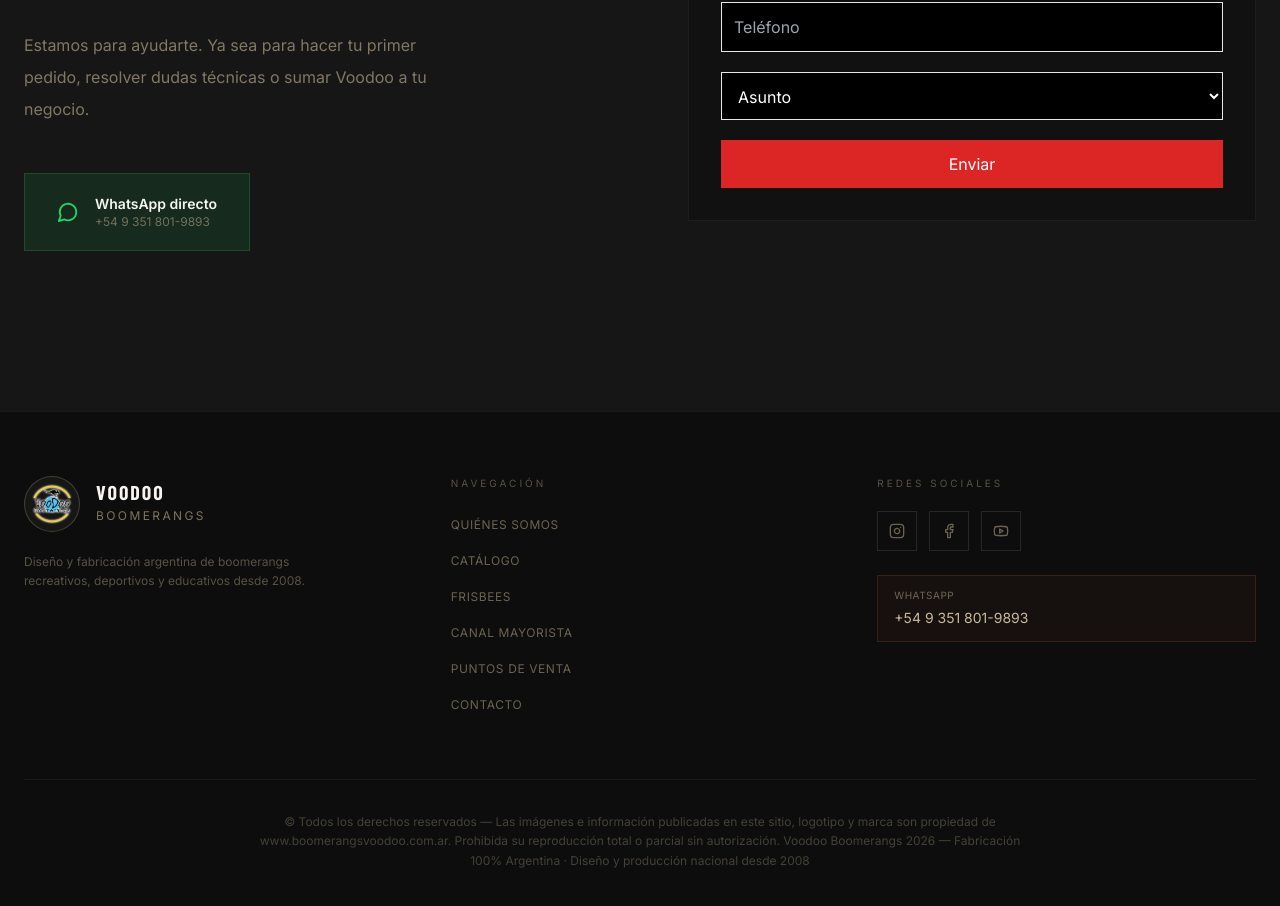
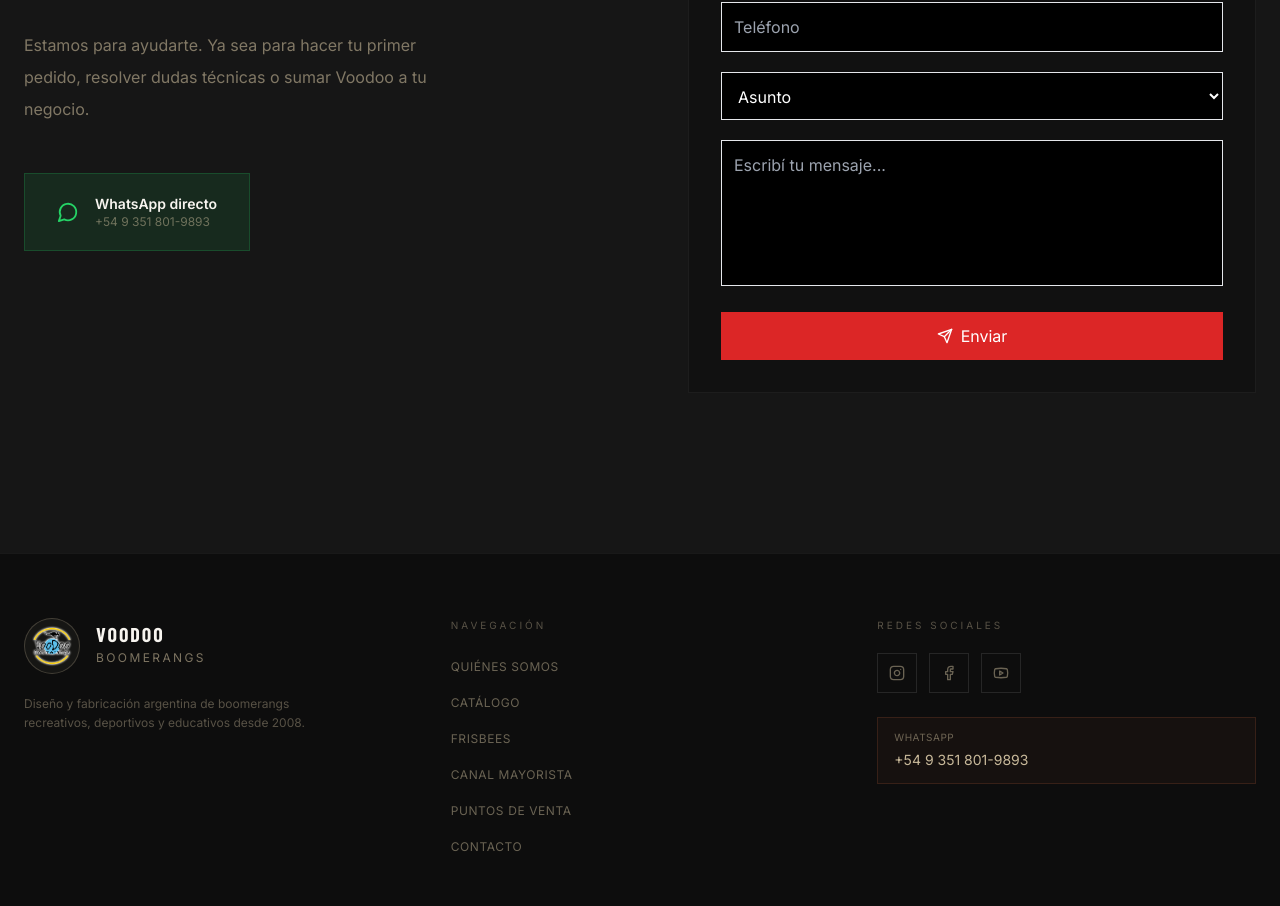
Before and after one commit to Voodoo55Arg/boomerangs-voodoo-site, a React (Vite) app: page / in a window 1280 px wide. Shown: the part 9910-10816 px from the top of the page. Built offline with nearby package versions, Linux system fonts and the light colour scheme; a web font is replaced by a local one.

Commit message:
Update Contact.tsx

```diff
--- a/src/components/Contact.tsx
+++ b/src/components/Contact.tsx
@@ -14,26 +14,35 @@
   email: string;
   phone: string;
   subject: string;
+  message: string;
 }
 
 export default function Contact() {
   const ref = useReveal();
+
   const [form, setForm] = useState<FormState>({
     name: '',
     email: '',
     phone: '',
-    subject: ''
+    subject: '',
+    message: '',
   });
+
   const [sent, setSent] = useState(false);
   const [errors, setErrors] = useState<Partial<FormState>>({});
 
   const validate = (): boolean => {
     const e: Partial<FormState> = {};
+
     if (!form.name.trim()) e.name = 'Requerido';
-    if (!form.email.trim() || !/\S+@\S+\.\S+/.test(form.email)) e.email = 'Email inválido';
+    if (!form.email.trim() || !/\S+@\S+\.\S+/.test(form.email))
+      e.email = 'Email inválido';
     if (!form.phone.trim()) e.phone = 'Requerido';
     if (!form.subject) e.subject = 'Requerido';
+    if (!form.message.trim()) e.message = 'Requerido';
+
     setErrors(e);
+
     return Object.keys(e).length === 0;
   };
 
@@ -60,15 +69,28 @@
     }
   };
 
-  const handleChange = (field: keyof FormState) => (
-    e: React.ChangeEvent<HTMLInputElement | HTMLSelectElement>
-  ) => {
-    setForm((f) => ({ ...f, [field]: e.target.value }));
-    setErrors((er) => ({ ...er, [field]: undefined }));
-  };
+  const handleChange =
+    (field: keyof FormState) =>
+    (
+      e: React.ChangeEvent<HTMLInputElement | HTMLSelectElement | HTMLTextAreaElement>
+    ) => {
+      setForm((f) => ({
+        ...f,
+        [field]: e.target.value,
+      }));
+
+      setErrors((er) => ({
+        ...er,
+        [field]: undefined,
+      }));
+    };
 
   return (
-    <section id="contacto" className="bg-brand-black-soft py-28 md:py-40" ref={ref}>
+    <section
+      id="contacto"
+      className="bg-brand-black-soft py-28 md:py-40"
+      ref={ref}
+    >
       <div className="max-w-7xl mx-auto px-6">
         <div className="grid lg:grid-cols-2 gap-16 lg:gap-24 items-start">
 
@@ -78,17 +100,23 @@
               Contacto
             </p>
 
-            <h2 className="reveal reveal-d1 font-display font-extrabold uppercase leading-none mb-8"
-              style={{ fontSize: 'clamp(2.5rem, 5vw, 5rem)' }}>
-              <span className="text-brand-off-white block">Hablemos de lo</span>
-              <span className="text-brand-sand block">que necesitás</span>
+            <h2
+              className="reveal reveal-d1 font-display font-extrabold uppercase leading-none mb-8"
+              style={{ fontSize: 'clamp(2.5rem, 5vw, 5rem)' }}
+            >
+              <span className="text-brand-off-white block">
+                Hablemos de lo
+              </span>
+              <span className="text-brand-sand block">
+                que necesitás
+              </span>
             </h2>
 
             <p className="reveal reveal-d2 text-brand-sand/60 text-base leading-loose max-w-md mb-12">
-              Estamos para ayudarte. Ya sea para hacer tu primer pedido, resolver dudas técnicas o sumar Voodoo a tu negocio.
+              Estamos para ayudarte. Ya sea para hacer tu primer pedido,
+              resolver dudas técnicas o sumar Voodoo a tu negocio.
             </p>
 
-            {/* WhatsApp */}
             <div className="reveal reveal-d3">
               <a
                 href="https://wa.me/5493518019893"
@@ -96,10 +124,19 @@
                 rel="noopener noreferrer"
                 className="inline-flex items-center gap-4 bg-[#25D366]/10 border border-[#25D366]/20 hover:bg-[#25D366]/20 text-brand-off-white px-8 py-5"
               >
-                <MessageCircle size={22} className="text-[#25D366]" />
+                <MessageCircle
+                  size={22}
+                  className="text-[#25D366]"
+                />
+
                 <div>
-                  <div className="text-sm font-semibold">WhatsApp directo</div>
-                  <div className="text-brand-sand/50 text-xs">+54 9 351 801-9893</div>
+                  <div className="text-sm font-semibold">
+                    WhatsApp directo
+                  </div>
+
+                  <div className="text-brand-sand/50 text-xs">
+                    +54 9 351 801-9893
+                  </div>
                 </div>
               </a>
             </div>
@@ -109,10 +146,15 @@
           <div className="reveal reveal-d2">
             {sent ? (
               <div className="bg-brand-black/50 border border-brand-olive/30 p-12 text-center">
-                <CheckCircle size={40} className="text-brand-olive mx-auto mb-5" />
+                <CheckCircle
+                  size={40}
+                  className="text-brand-olive mx-auto mb-5"
+                />
+
                 <h3 className="text-2xl text-brand-off-white mb-3">
                   Mensaje enviado
                 </h3>
+
                 <p className="text-brand-sand/60 text-sm">
                   Nos pondremos en contacto a la brevedad.
                 </p>
@@ -153,15 +195,27 @@
                   className="w-full p-3 bg-black border text-white"
                 >
                   <option value="">Asunto</option>
+
                   {subjects.map((s) => (
-                    <option key={s} value={s}>{s}</option>
+                    <option key={s} value={s}>
+                      {s}
+                    </option>
                   ))}
                 </select>
 
+                <textarea
+                  value={form.message}
+                  onChange={handleChange('message')}
+                  placeholder="Escribí tu mensaje..."
+                  rows={5}
+                  className="w-full p-3 bg-black border text-white resize-none"
+                />
+
                 <button
                   type="submit"
-                  className="w-full bg-red-600 text-white p-3"
+                  className="w-full bg-red-600 text-white p-3 flex items-center justify-center gap-2"
                 >
+                  <Send size={16} />
                   Enviar
                 </button>
               </form>
```
